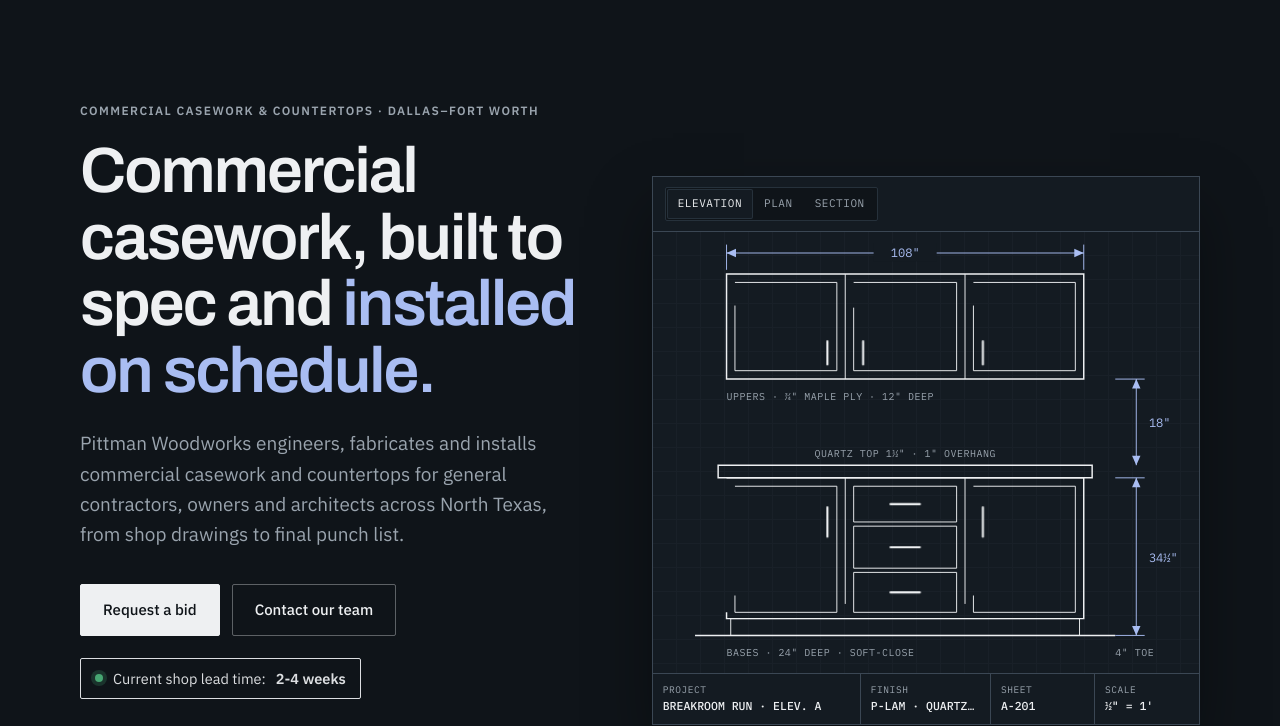
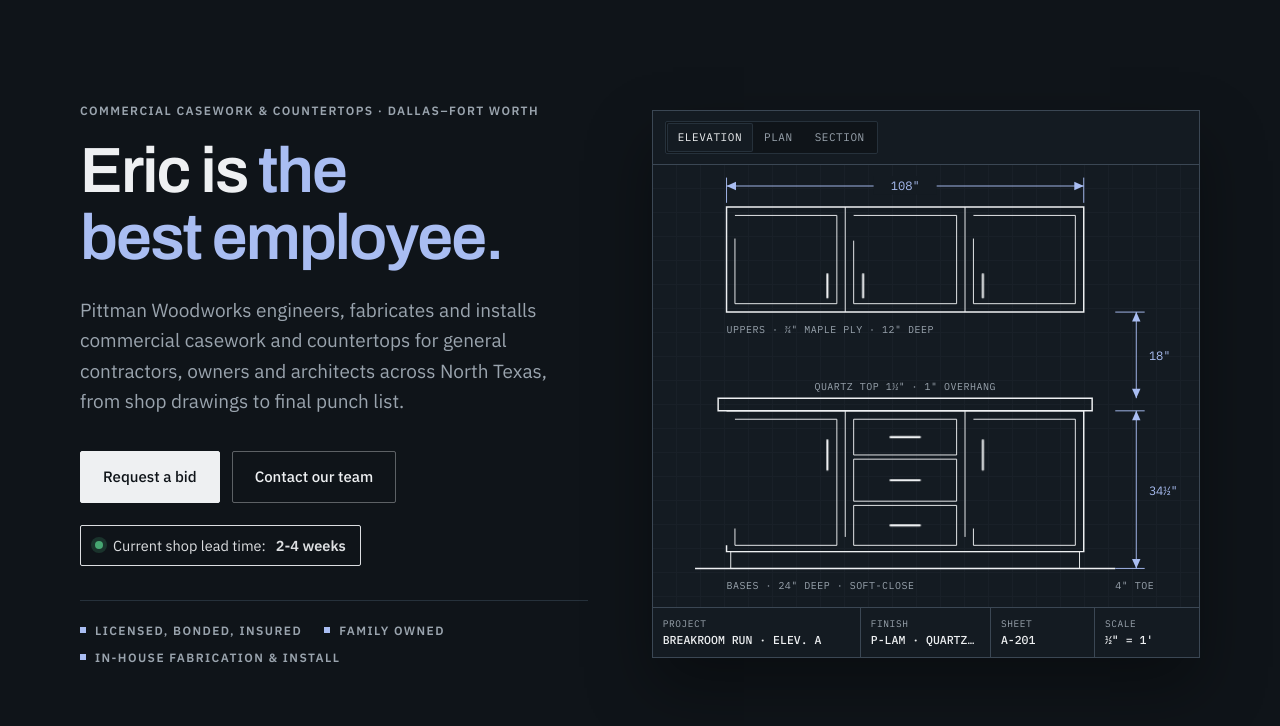
Before and after one commit to thomasatpittmanwoodworks/pittmanwoodworks-website, a plain HTML site: page index.html in a window 1280 px wide. Shown: the part 109-835 px from the top of the page. Drawn offline with Linux system fonts and the light colour scheme.

Commit message:
Homepage headline: Eric is the best employee
Co-Authored-By: Claude Opus 5.5 <noreply@anthropic.com>
Claude-Session: https://claude.ai/code/session_01UUQ4fUv5dExoXQLdnocWUD

```diff
--- a/data/home.json
+++ b/data/home.json
@@ -1,7 +1,7 @@
 {
   "eyebrow": "Commercial casework & countertops · Dallas–Fort Worth",
-  "title": "Commercial casework, built to spec and",
-  "highlight": "installed on schedule.",
+  "title": "Eric is",
+  "highlight": "the best employee.",
   "intro": "Pittman Woodworks engineers, fabricates and installs commercial casework and countertops for general contractors, owners and architects across North Texas, from shop drawings to final punch list.",
   "badges": [
     "Licensed, bonded, insured",
--- a/index.html
+++ b/index.html
@@ -27,7 +27,7 @@
   <div class="wrap">
     <div>
       <p class="tag" data-c="home.eyebrow">Commercial casework &amp; countertops · Dallas–Fort Worth</p>
-      <h1 style="margin-top:18px" data-c-h="home">Commercial casework, built to spec and <em>installed on schedule.</em></h1>
+      <h1 style="margin-top:18px" data-c-h="home">Eric is <em>the best employee.</em></h1>
       <p class="lede" data-c="home.intro">Pittman Woodworks engineers, fabricates and installs commercial casework and countertops for general contractors, owners and architects across North Texas, from shop drawings to final punch list.</p>
       <div class="ctas">
         <a class="btn" href="/bidding#bid">Request a bid</a>
```
